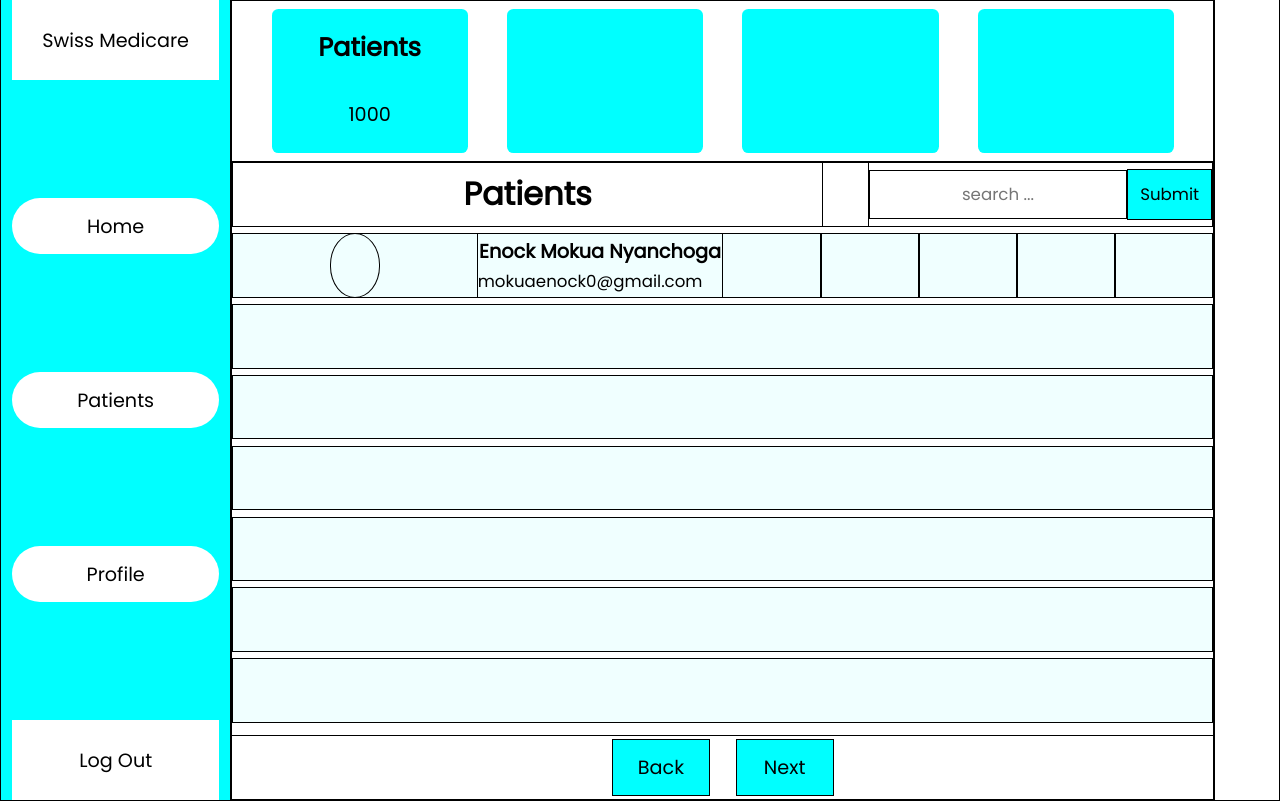
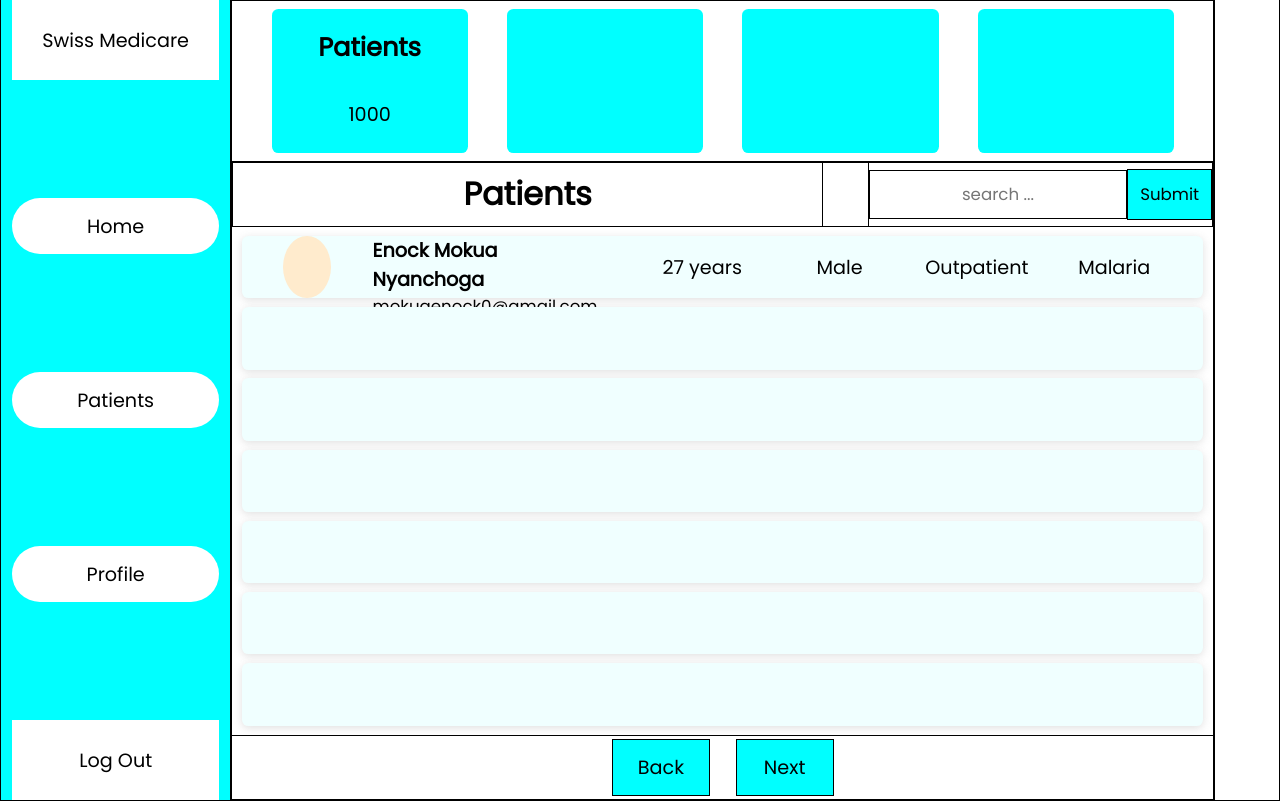
Before and after one commit to MokuaEnock/swiss, a React (Create React App) app: page /doctor in a window 1280 px wide. Built offline with nearby package versions, Linux system fonts and the light colour scheme.

Commit message:
style doctor item

```diff
--- a/src/App.css
+++ b/src/App.css
@@ -177,32 +177,73 @@ input:focus {
   list-style: none;
   height: 80%;
   width: 100%;
+  display: flex;
+  flex-direction: column;
+  align-items: center;
+  justify-content: space-evenly;
 }
 
 .doctor-patient {
-  border: thin solid black;
+  /* border: thin solid black; */
   background-color: azure;
   height: 12.3%;
-  margin-top: 0.5vw;
-  margin-bottom: 0.5vw;
+  width: 98%;
+  border-radius: 0.5vw;
   display: flex;
   flex-direction: row;
   align-items: center;
   justify-content: space-evenly;
+  box-shadow: rgba(99, 99, 99, 0.2) 0px 2px 8px 0px;
+  /* box-shadow: 0.05vw 0.05vw 0.01vw rgb(128, 128, 128, .2); */
 }
 
 .doctor-patient > * {
-  border: thin solid black;
+  /* border: thin solid black; */
   height: 100%;
 }
 
 .doctor-item-image {
   width: 5%;
   border-radius: 50%;
+  background-color: blanchedalmond;
+}
+
+.doctor-item-image > img {
+  width: 100%;
+  height: 100%;
+  border-radius: inherit;
 }
 
 .doctor-item-contact {
   width: 25%;
+  display: flex;
+  flex-direction: column;
+  align-items: center;
+  justify-content: space-evenly;
+}
+.doctor-item-age {
+  width: 10%;
+  display: flex;
+  flex-direction: column;
+  align-items: center;
+  justify-content: space-evenly;
+}
+.doctor-item-sex {
+  width: 10%;
+  display: flex;
+  flex-direction: column;
+  align-items: center;
+  justify-content: space-evenly;
+}
+.doctor-item-type {
+  width: 10%;
+  display: flex;
+  flex-direction: column;
+  align-items: center;
+  justify-content: space-evenly;
+}
+.doctor-item-disease {
+  width: 10%;
   display: flex;
   flex-direction: column;
   align-items: center;
--- a/src/pages/doctor.js
+++ b/src/pages/doctor.js
@@ -36,10 +36,10 @@ export default function Doctor() {
                 <h4>Enock Mokua Nyanchoga</h4>
                 <p>mokuaenock0@gmail.com</p>
               </span>
-              <span className="doctor-item-age"></span>
-              <span className="doctor-item-sex"></span>
-              <span className="doctor-item-type"></span>
-              <span className="doctor-item-disease"></span>
+              <span className="doctor-item-age">27 years</span>
+              <span className="doctor-item-sex">Male</span>
+              <span className="doctor-item-type">Outpatient</span>
+              <span className="doctor-item-disease">Malaria</span>
             </li>
 
             <li className="doctor-patient"></li>
```
